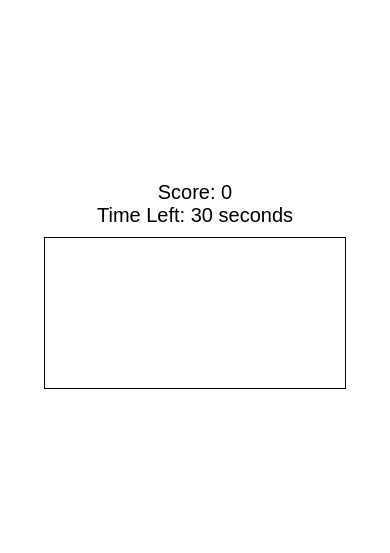
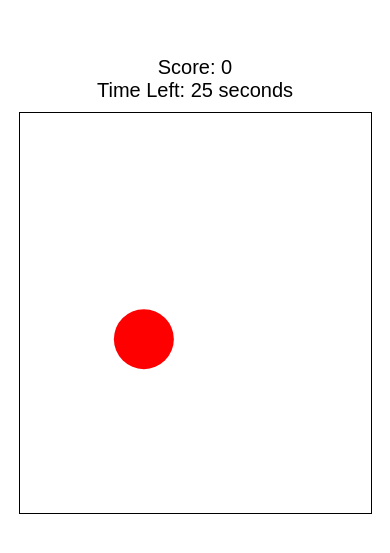
Before and after one commit to Larence2005/Dot, a plain HTML site: page index.html in a window 390 px wide. Shown: the part 137-690 px from the top of the page. Drawn offline with Linux system fonts and the light colour scheme.

Commit message:
Update index.html

```diff
--- a/index.html
+++ b/index.html
@@ -37,6 +37,88 @@
   </div>
   <canvas id="gameCanvas"></canvas>
   <div id="gameOver">Game Over! Refresh to Play Again.</div>
-  <script src="game.js"></script>
+
+  <script>
+    const canvas = document.getElementById('gameCanvas');
+    const ctx = canvas.getContext('2d');
+    const scoreDisplay = document.getElementById('score');
+    const timerDisplay = document.getElementById('timer');
+    const gameOverDisplay = document.getElementById('gameOver');
+
+    // Responsive canvas
+    function resizeCanvas() {
+      canvas.width = Math.min(window.innerWidth * 0.9, 400);
+      canvas.height = Math.min(window.innerHeight * 0.6, 400);
+    }
+    resizeCanvas();
+    window.addEventListener('resize', resizeCanvas);
+
+    // Game variables
+    let score = 0;
+    let timeLeft = 30;
+    let circle = { x: 0, y: 0, radius: 30 };
+
+    // Generate random position for the circle
+    function randomPosition() {
+      circle.x = Math.random() * (canvas.width - circle.radius * 2) + circle.radius;
+      circle.y = Math.random() * (canvas.height - circle.radius * 2) + circle.radius;
+    }
+
+    // Draw the circle
+    function drawCircle() {
+      ctx.clearRect(0, 0, canvas.width, canvas.height);
+      ctx.beginPath();
+      ctx.arc(circle.x, circle.y, circle.radius, 0, Math.PI * 2);
+      ctx.fillStyle = 'red';
+      ctx.fill();
+      ctx.closePath();
+    }
+
+    // Handle circle click
+    canvas.addEventListener('click', (event) => {
+      const rect = canvas.getBoundingClientRect();
+      const mouseX = event.clientX - rect.left;
+      const mouseY = event.clientY - rect.top;
+
+      // Check if the click is inside the circle
+      const distance = Math.sqrt(
+        Math.pow(mouseX - circle.x, 2) + Math.pow(mouseY - circle.y, 2)
+      );
+      if (distance < circle.radius) {
+        score++;
+        scoreDisplay.textContent = score;
+        circle.radius = Math.max(10, 30 - score); // Decrease size with a minimum radius of 10
+        randomPosition();
+        drawCircle();
+      }
+    });
+
+    // Timer function
+    function startTimer() {
+      const timerInterval = setInterval(() => {
+        timeLeft--;
+        timerDisplay.textContent = timeLeft;
+
+        if (timeLeft <= 0) {
+          clearInterval(timerInterval);
+          endGame();
+        }
+      }, 1000);
+    }
+
+    // End the game
+    function endGame() {
+      canvas.style.pointerEvents = 'none'; // Disable clicks
+      gameOverDisplay.style.display = 'block';
+    }
+
+    // Initialize game
+    function initGame() {
+      randomPosition();
+      drawCircle();
+      startTimer();
+    }
+    initGame();
+  </script>
 </body>
 </html>
```
